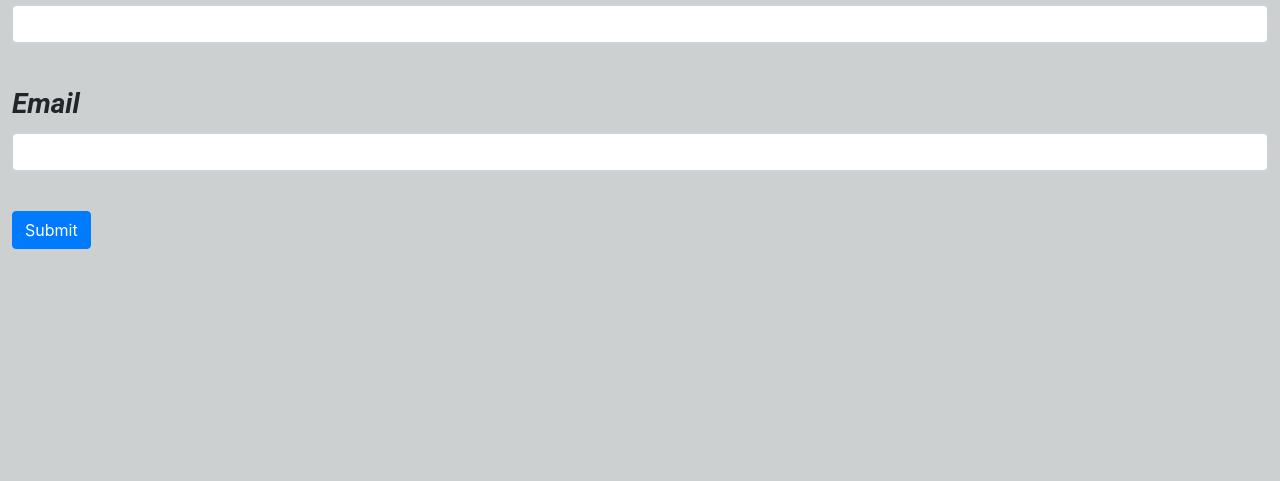
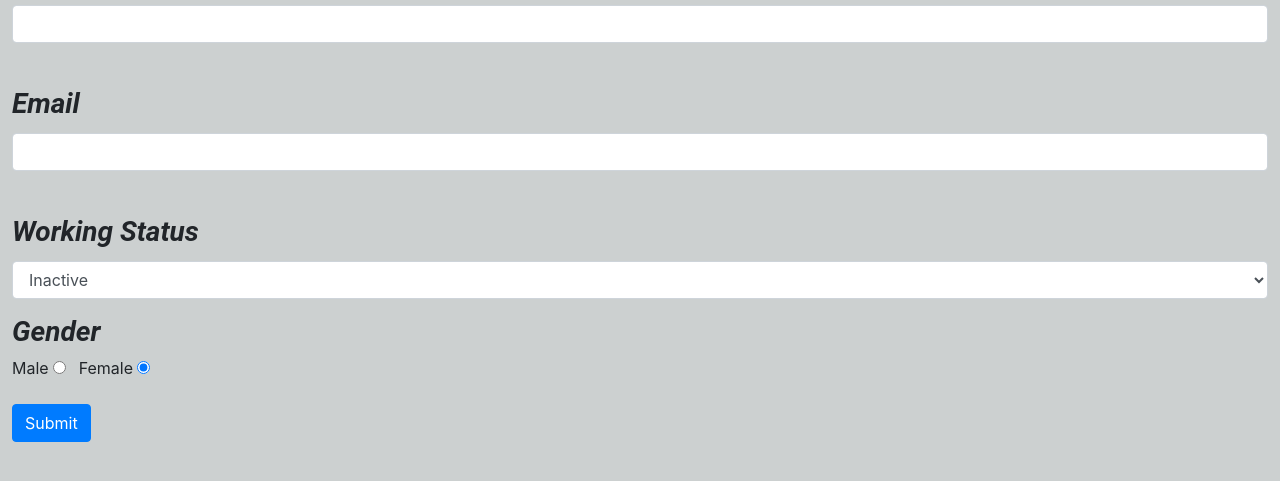
Before and after one commit to vilas002/staticPages, a plain HTML site: page forms/user-form.html in a window 1280 px wide. Shown: the part 111-592 px from the top of the page. Drawn offline with nearby package versions, Linux system fonts and the light colour scheme.

Commit message:
added status and gender fields

```diff
--- a/forms/user-form.css
+++ b/forms/user-form.css
@@ -23,3 +23,15 @@
     font-family: "Roboto";
     color: red;
 }
+.status-text{
+    font-family: "Roboto";
+    font-size: 28px;
+    font-style: italic;
+    font-weight: bold;
+}
+.gender-text{
+    font-family: "Roboto";
+    font-size: 28px;
+    font-style: italic;
+    font-weight: bold;
+}
--- a/forms/user-form.html
+++ b/forms/user-form.html
@@ -23,6 +23,23 @@
                 <input type="email" class="form-control" id="email" /><br/>
                 <p class="error-Msg" id="emailErrorMsg"></p>
             </div>
+            <div class="mb-3">
+                <label class="status-text" for="status">Working Status</label>
+                <select id="status" class="form-control">
+                    <option value="Active">Active</option>
+                    <option value="Inactive" selected>Inactive</option>
+                </select>
+            </div>
+
+            <div class="mb-3">
+                <h1 class="gender-text">Gender</h1>
+                <label for="genderMale">
+                    Male
+                </label>
+                <input type="radio" id="genderMale" value="Male" name="gender" class="mr-2" />
+                <label for="genderFemale">Female</label>
+                <input type="radio" id="genderFemale" value="Female" name="gender" checked/>
+            </div>
 
             <button type="submit" class="btn btn-primary">Submit</button>
         </form>
```
